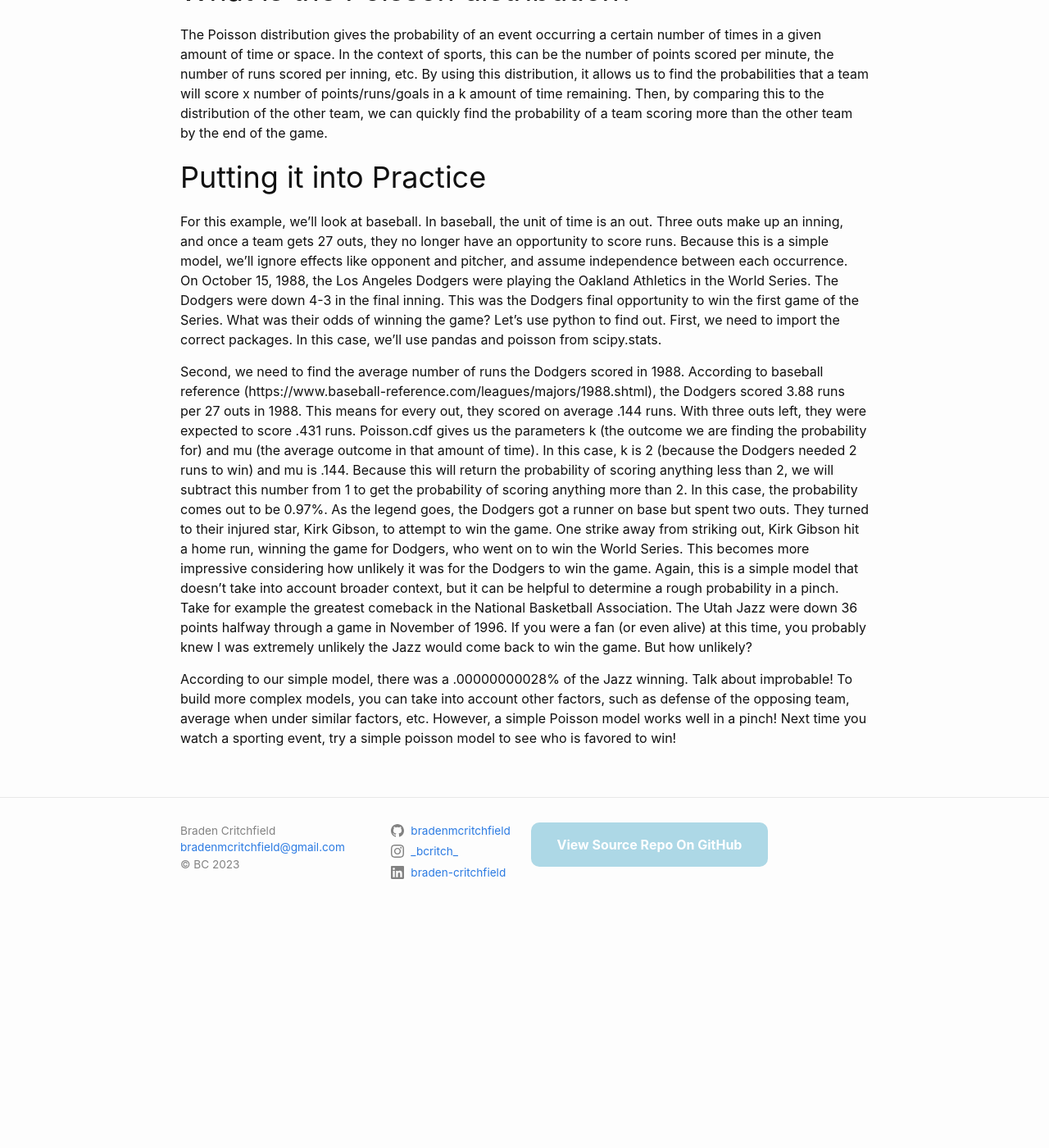
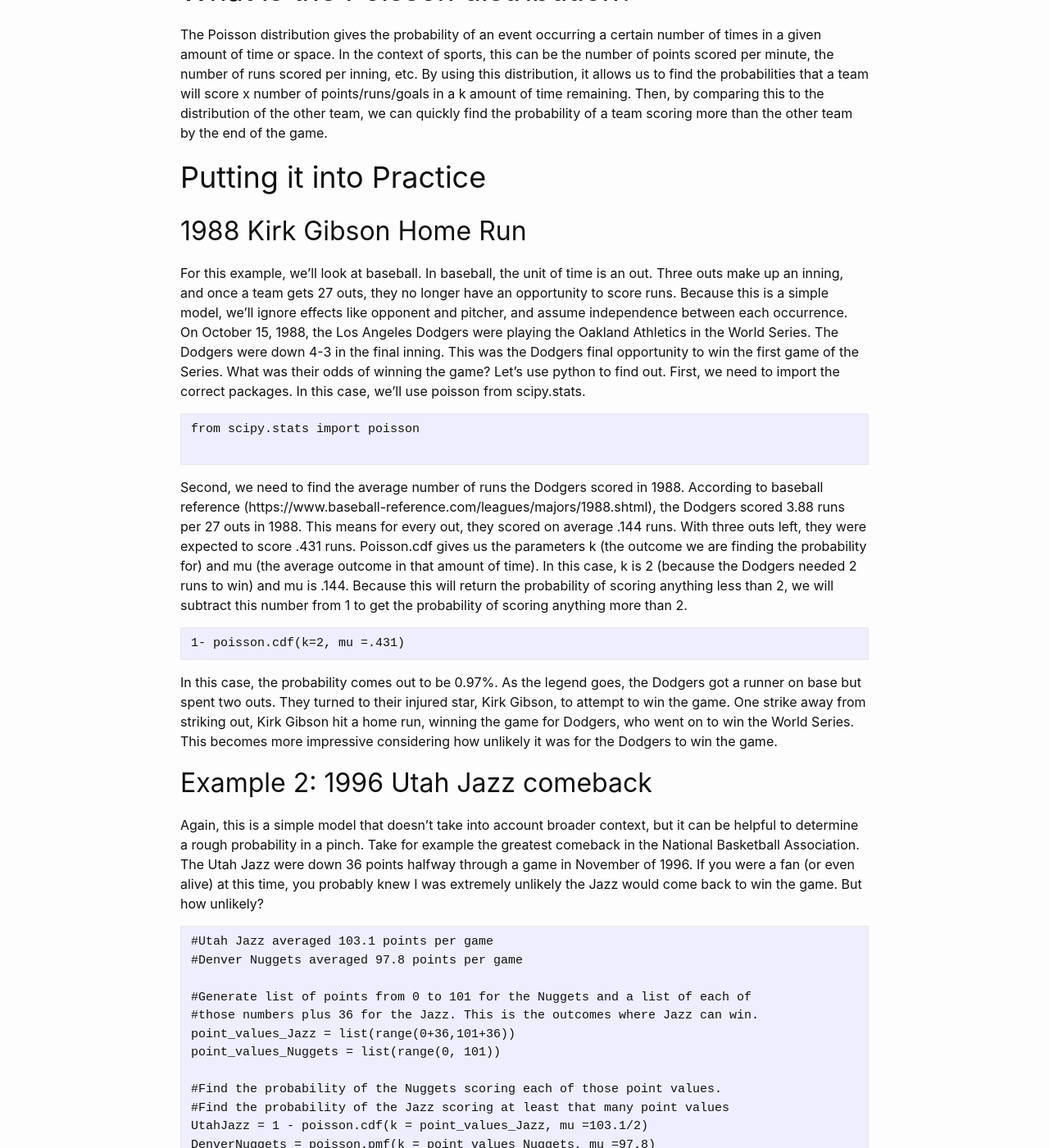
Before and after one commit to bradenmcritchfield/bradenmcritchfield.github.io, a Jekyll site: the page built from _posts/2023-10-12-Poisson-Sports-Prediction-Tutorial.md, in a window 1280 px wide and 1400 px high, scrolled down 603 px. Shown: the whole window at 82% size. Built offline with Jekyll 4.4.1, drawn with Linux system fonts in a browser that asks for light colours; comment, search, counter and statistics services are not loaded; before the commit the page ends 1737 px from its top, so only the background shows below that; some of the changed text lies outside the part shown.

Commit message:
Update 2023-10-12-Poisson-Sports-Prediction-Tutorial.md
Include code snippets

````diff
--- a/_posts/2023-10-12-Poisson-Sports-Prediction-Tutorial.md
+++ b/_posts/2023-10-12-Poisson-Sports-Prediction-Tutorial.md
@@ -14,16 +14,50 @@ Using simple probability distributions, we can quickly determine the probability
 The Poisson distribution gives the probability of an event occurring a certain number of times in a given amount of time or space. In the context of sports, this can be the number of points scored per minute, the number of runs scored per inning, etc. By using this distribution, it allows us to find the probabilities that a team will score x number of points/runs/goals in a k amount of time remaining. Then, by comparing this to the distribution of the other team, we can quickly find the probability of a team scoring more than the other team by the end of the game.
 
 # Putting it into Practice
+## 1988 Kirk Gibson Home Run
 
 For this example, we’ll look at baseball. In baseball, the unit of time is an out. Three outs make up an inning, and once a team gets 27 outs, they no longer have an opportunity to score runs. Because this is a simple model, we’ll ignore effects like opponent and pitcher, and assume independence between each occurrence.
 On October 15, 1988, the Los Angeles Dodgers were playing the Oakland Athletics in the World Series. The Dodgers were down 4-3 in the final inning. This was the Dodgers final opportunity to win the first game of the Series. What was their odds of winning the game? Let’s use python to find out.
-First, we need to import the correct packages. In this case, we’ll use pandas and poisson from scipy.stats.
+First, we need to import the correct packages. In this case, we’ll use poisson from scipy.stats.
+
+```
+from scipy.stats import poisson
+
+```
 
 Second, we need to find the average number of runs the Dodgers scored in 1988. According to baseball reference (https://www.baseball-reference.com/leagues/majors/1988.shtml), the Dodgers scored 3.88 runs per 27 outs in 1988. This means for every out, they scored on average .144 runs. With three outs left, they were expected to score .431 runs.
 Poisson.cdf gives us the parameters k (the outcome we are finding the probability for) and mu (the average outcome in that amount of time). In this case, k is 2 (because the Dodgers needed 2 runs to win) and mu is .144. Because this will return the probability of scoring anything less than 2, we will subtract this number from 1 to get the probability of scoring anything more than 2.
+
+```
+1- poisson.cdf(k=2, mu =.431)
+```
+
 In this case, the probability comes out to be 0.97%. As the legend goes, the Dodgers got a runner on base but spent two outs. They turned to their injured star, Kirk Gibson, to attempt to win the game. One strike away from striking out, Kirk Gibson hit a home run, winning the game for Dodgers, who went on to win the World Series. This becomes more impressive considering how unlikely it was for the Dodgers to win the game.
+
+## Example 2: 1996 Utah Jazz comeback
 Again, this is a simple model that doesn’t take into account broader context, but it can be helpful to determine a rough probability in a pinch. Take for example the greatest comeback in the National Basketball Association.
 The Utah Jazz were down 36 points halfway through a game in November of 1996. If you were a fan (or even alive) at this time, you probably knew I was extremely unlikely the Jazz would come back to win the game. But how unlikely?
 
+```
+#Utah Jazz averaged 103.1 points per game
+#Denver Nuggets averaged 97.8 points per game
+
+#Generate list of points from 0 to 101 for the Nuggets and a list of each of
+#those numbers plus 36 for the Jazz. This is the outcomes where Jazz can win.
+point_values_Jazz = list(range(0+36,101+36))
+point_values_Nuggets = list(range(0, 101))
+
+#Find the probability of the Nuggets scoring each of those point values.
+#Find the probability of the Jazz scoring at least that many point values
+UtahJazz = 1 - poisson.cdf(k = point_values_Jazz, mu =103.1/2)
+DenverNuggets = poisson.pmf(k = point_values_Nuggets, mu =97.8)
+
+#Multiply the two probabilities together to find the probabilitiy of each occuring (assuming independnece)
+Deficitprobabilities = UtahJazz * DenverNuggets
+
+#Sum up those probabilities to find the sum
+Deficitprobabilities.sum()*100
+```
+
 According to our simple model, there was a .00000000028% of the Jazz winning. Talk about improbable!
 To build more complex models, you can take into account other factors, such as defense of the opposing team, average when under similar factors, etc. However, a simple Poisson model works well in a pinch! Next time you watch a sporting event, try a simple poisson model to see who is favored to win!
````
